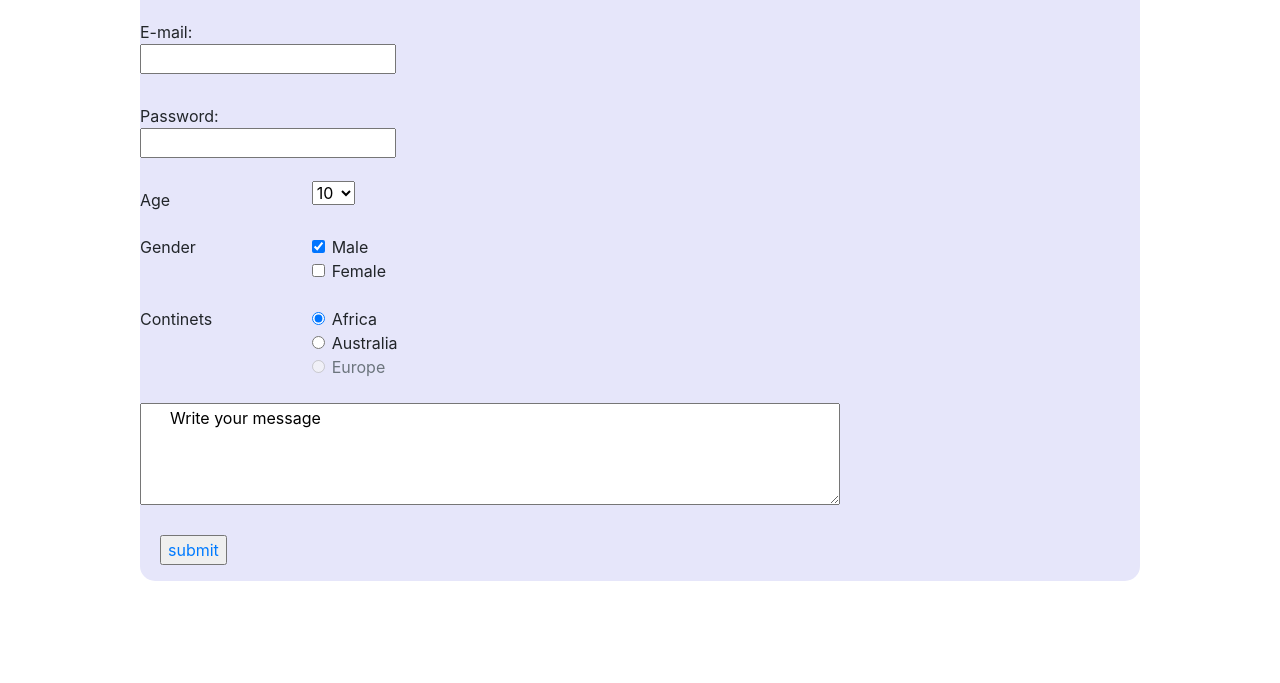
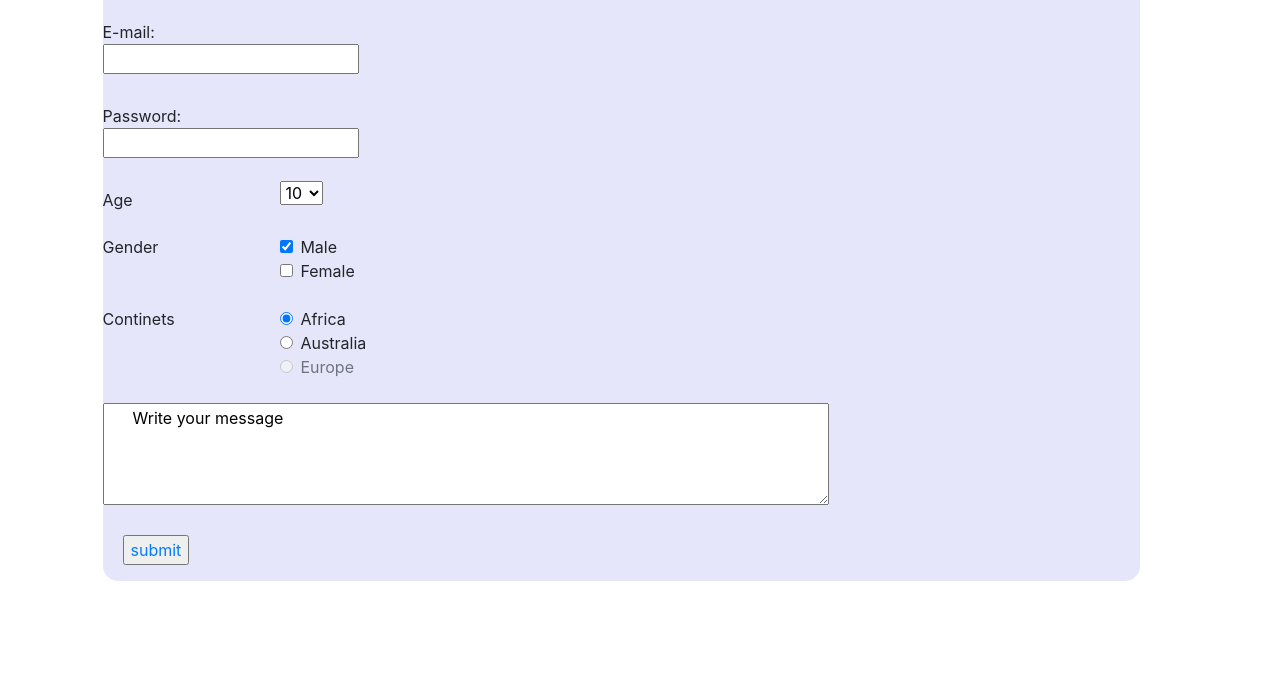
Before and after one commit to VIOLETNDOLWA/regestration-form, a plain HTML site: page index.html in a window 1280 px wide. Shown: the part 117-800 px from the top of the page. Drawn offline with nearby package versions, Linux system fonts and the light colour scheme.

Commit message:
new changes

```diff
--- a/style.css
+++ b/style.css
@@ -3,7 +3,7 @@
     background-color:#E6E6FA ;
     max-height: 30%;
     max-width: 100%;
-    margin-left: 10%;
+    margin-left: 7%;
     border-radius: 15px;
     margin-right: 10%;
 
```
